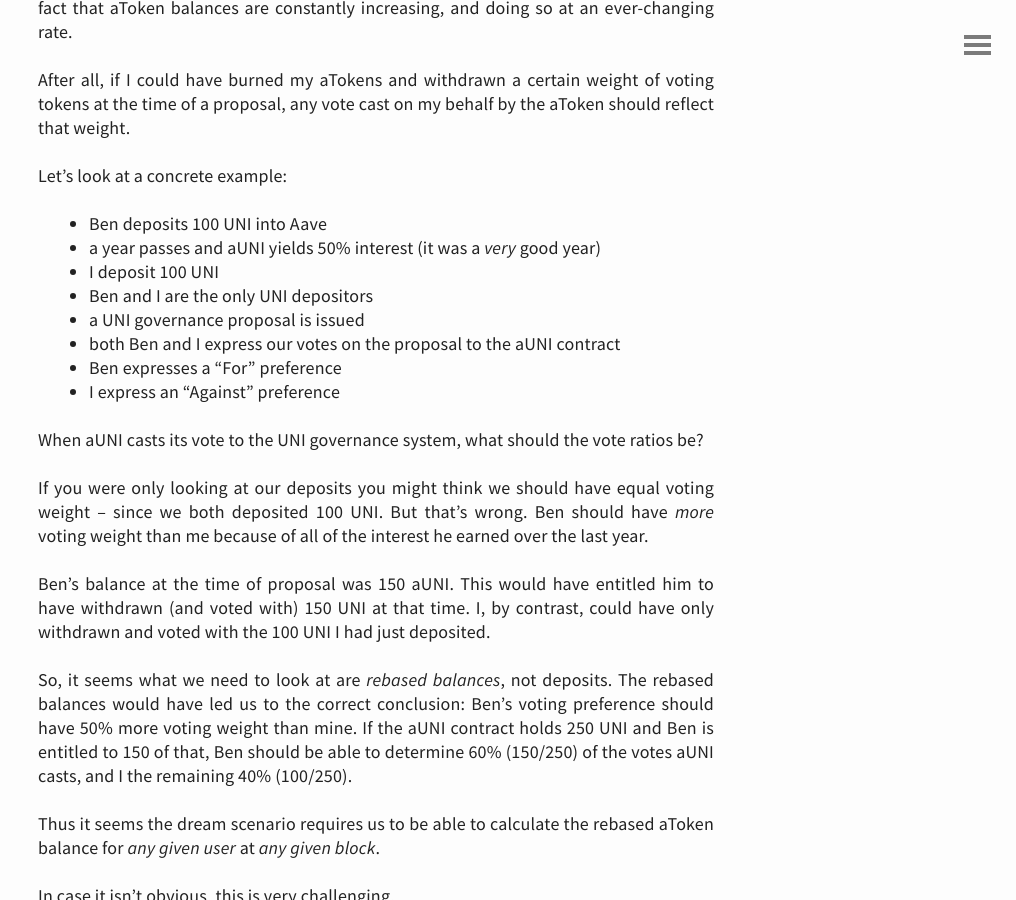
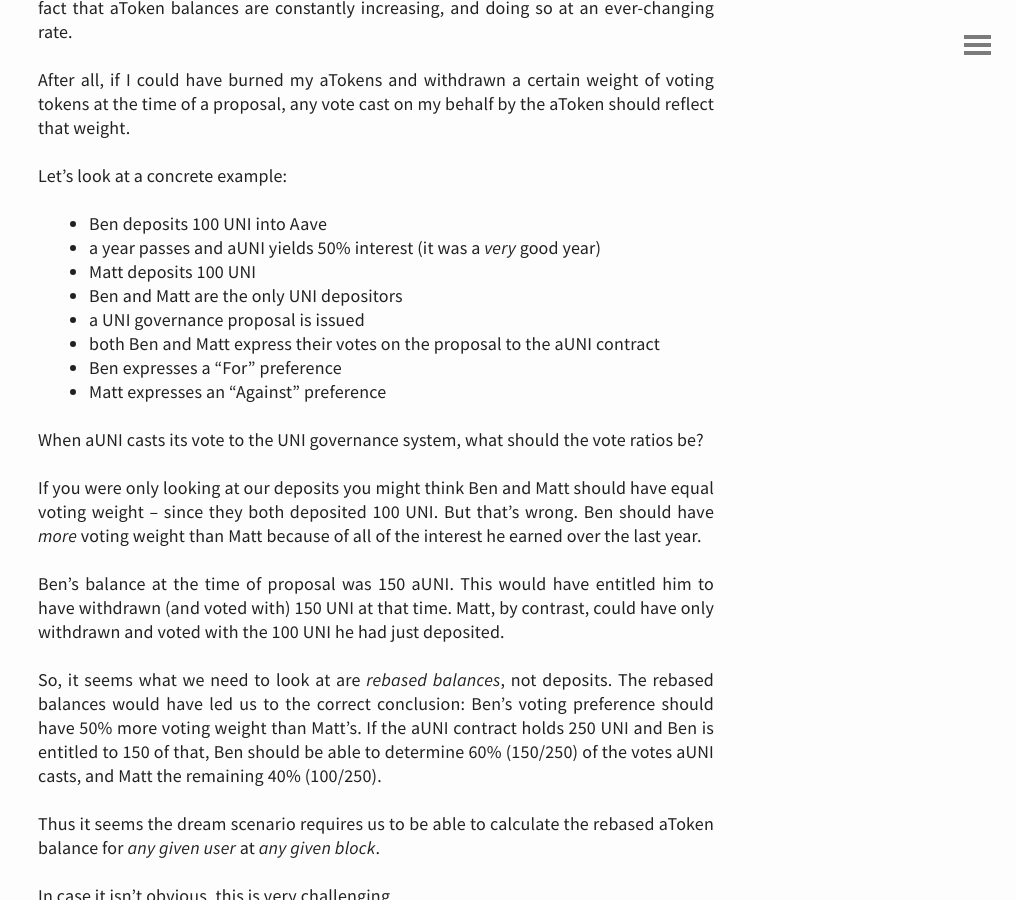
Before and after one commit to davidlaprade/davidlaprade.github.io, a Jekyll site: the page built from _posts/2022-12-16-aave-rebasing.md, in a window 1280 px wide and 900 px high, scrolled down 5306 px. Shown: the whole window, without its empty margins (264-1280 px from the left). Built offline with Jekyll 4.4.1, drawn with Linux system fonts in a browser that asks for light colours; some of the changed text lies outside the part shown.

Commit message:
Don't use first person in examples

```diff
--- a/_posts/2022-12-16-aave-rebasing.md
+++ b/_posts/2022-12-16-aave-rebasing.md
@@ -166,13 +166,13 @@ context.
   in this case 100 / 1.05 == 95.23
 * if Ben immediately withdrew his money, his rebased balance would be: `storedBalance * liquidityIndex`, i.e. 95.23 * 1.05 == $100, what we expect
 * a year goes by and the pool earns another 5% interest, so the new liquidity index is 1.05 * 1.05 == 1.1025
-* I now deposit $100 of the asset
-* once again, the aToken scales down my deposit and stores the result: 100 / 1.1025 == 90.70 is my balance in storage
-* if I immediately withdrew, my rebased balance would be 90.70 * 1.1025 == $100, i.e. exactly what I put in
+* Matt now deposits $100 of the asset
+* once again, the aToken scales down Matt's deposit and stores the result: 100 / 1.1025 == 90.70 is Matt's balance in storage
+* if Matt immediately withdrew, his rebased balance would be 90.70 * 1.1025 == $100, i.e. exactly what he put in
 * Ben's rebased balance at this point would be 95.23 * 1.1025 == $105
-* so he'd have 5% more underlying than me, as expected (since the pool as a whole earned 5% while he had his money in it)
+* so Ben can claim 5% more underlying assets than Matt, as expected (since the pool as a whole earned 5% while Ben had his money in it)
 
-And that's it! That is how interest works in Aave.
+And that's it! That's how interest works in Aave.
 
 ### Flexible Voting
 
@@ -228,30 +228,30 @@ Let's look at a concrete example:
 
 * Ben deposits 100 UNI into Aave
 * a year passes and aUNI yields 50% interest (it was a _very_ good year)
-* I deposit 100 UNI
-* Ben and I are the only UNI depositors
+* Matt deposits 100 UNI
+* Ben and Matt are the only UNI depositors
 * a UNI governance proposal is issued
-* both Ben and I express our votes on the proposal to the aUNI contract
+* both Ben and Matt express their votes on the proposal to the aUNI contract
 * Ben expresses a "For" preference
-* I express an "Against" preference
+* Matt expresses an "Against" preference
 
 When aUNI casts its vote to the UNI governance system, what should the vote ratios
 be?
 
-If you were only looking at our deposits you might think we
-should have equal voting weight -- since we both deposited 100 UNI.
+If you were only looking at our deposits you might think Ben and Matt
+should have equal voting weight -- since they both deposited 100 UNI.
 But that's wrong.
-Ben should have _more_ voting weight than me because of all of the interest he
+Ben should have _more_ voting weight than Matt because of all of the interest he
 earned over the last year.
 
 Ben's balance at the time of proposal was 150 aUNI.
 This would have entitled him to have withdrawn (and voted with) 150 UNI at that time.
-I, by contrast, could have only withdrawn and voted with the 100 UNI I had just deposited.
+Matt, by contrast, could have only withdrawn and voted with the 100 UNI he had just deposited.
 
 So, it seems what we need to look at are _rebased balances_, not deposits.
-The rebased balances would have led us to the correct conclusion: Ben's voting preference should have 50% more voting weight than mine.
+The rebased balances would have led us to the correct conclusion: Ben's voting preference should have 50% more voting weight than Matt's.
 If the aUNI contract holds 250 UNI and Ben is entitled to 150 of that, Ben
-should be able to determine 60% (150/250) of the votes aUNI casts, and I the
+should be able to determine 60% (150/250) of the votes aUNI casts, and Matt the
 remaining 40% (100/250).
 
 Thus it seems the dream scenario requires us to be able to
@@ -307,18 +307,18 @@ We can see how this works if we reframe the example above with stored balances:
 * Ben's balance is stored as ~95.24 (100/1.05)
 * a year passes and aUNI yields 50% interest (it was a _very_ good year)
 * the new liquidity index is 1.575 (1.05 * 1.5)
-* I deposit 100 UNI
-* my stored balance is ~63.49 (100 / 1.575)
+* Matt deposits 100 UNI
+* Matt's stored balance is ~63.49 (100 / 1.575)
 * if Ben withdrew now, he could claim 150 UNI (95.24 * 1.575), which is expected
   because he earned 50% APY this past year
-* if I withdrew now, I could claim 100 UNI (63.49 * 1.575), which is expected
-  because I just deposited
+* if Matt withdrew now, Matt could claim 100 UNI (63.49 * 1.575), which is expected
+  because he just deposited
 * a governance proposal is issued for UNI
-* both Ben and I express our votes on the proposal to the aUNI contract
+* both Ben and Matt express our votes on the proposal to the aUNI contract
 * Ben expresses a "For" preference
-* I express an "Against" preference
+* Matt expresses an "Against" preference
 * the aUNI contract can use our stored balances at the proposal block to
-  determine our relative voting weights: Ben has 50% more voting weight than me
+  determine our relative voting weights: Ben has 50% more voting weight than Matt
   (95.24 stored balance vs 63.49)
 
 Aave's clever interest implementation neatly accommodates the exact information
```
